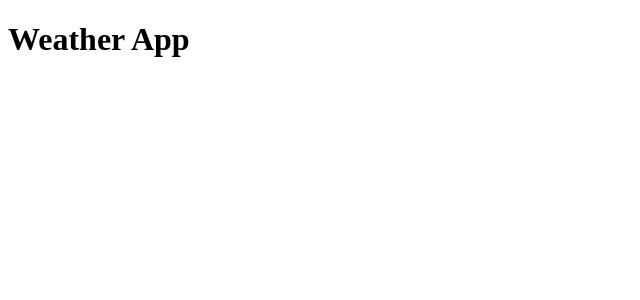
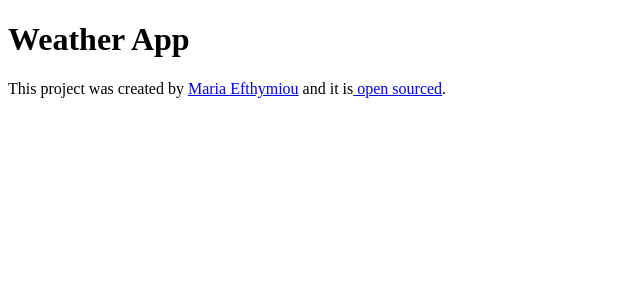
Before and after one commit to Maria09876/react-weather-app, a React (Create React App) app: page / in a window 1280 px wide. Shown: the top 300 px of the page, without its empty margins (0-640 px from the left). Built offline with nearby package versions, Linux system fonts and the light colour scheme.

Commit message:
added github repository and personal website href

```diff
--- a/src/App.js
+++ b/src/App.js
@@ -6,7 +6,8 @@ function App() {
     <div className="App">
       <h1>Weather App</h1>
       <footer>
-        <a href='#' target='_blank'></a>
+        This project was created by <a href='https://www.mariaefthymiou.com/' target='_blank'  rel="noreferrer">Maria Efthymiou</a>  and it is
+        <a href='https://github.com/Maria09876/react-weather-app' target='_blank'  rel="noreferrer"> open sourced</a>.
       </footer>
     </div>
   );
```
